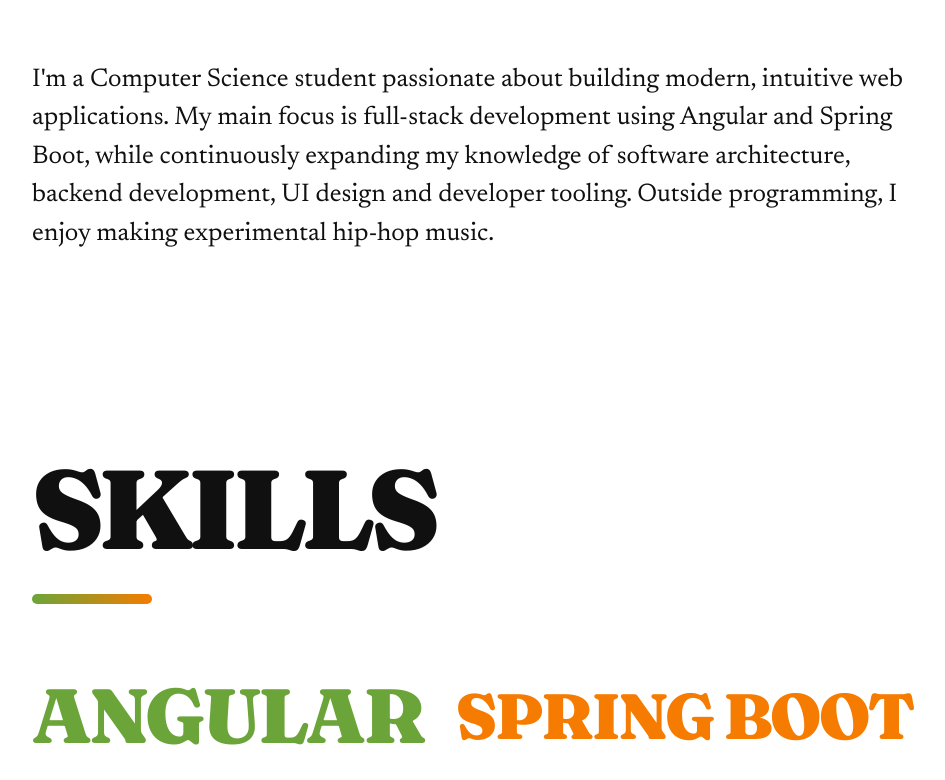
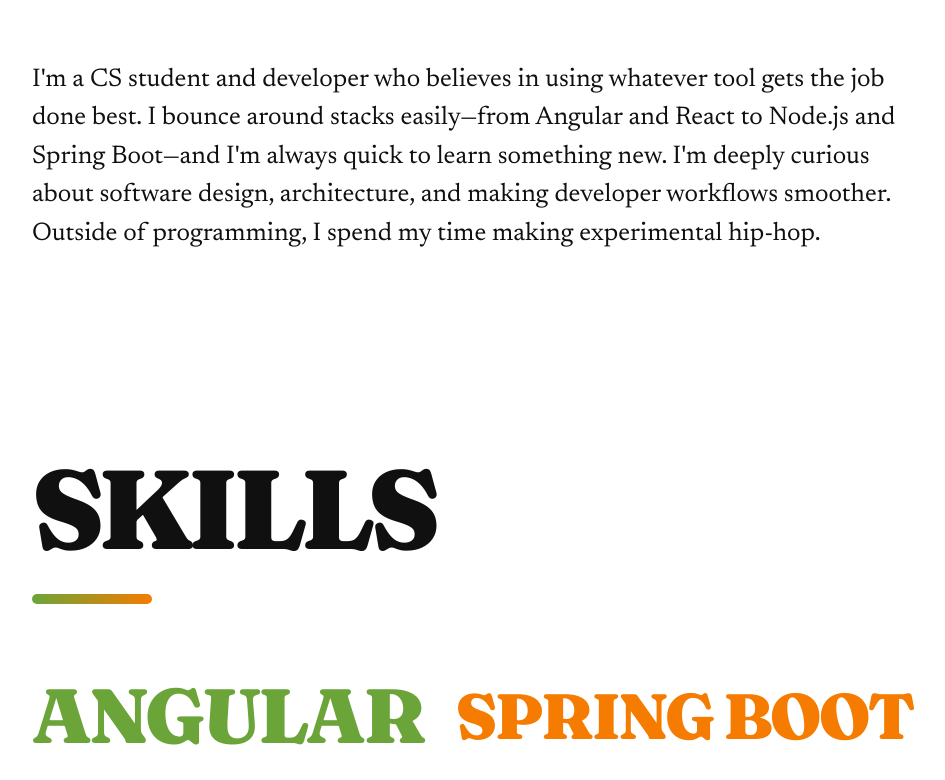
Before and after one commit to pesterian/portfolio, a plain HTML site: page index.html in a window 1280 px wide. Shown: the part 1547-2327 px from the top of the page, without its empty margins (32-977 px from the left). Drawn offline with Linux system fonts and the light colour scheme.

Commit message:
pls build

```diff
--- a/index.html
+++ b/index.html
@@ -85,12 +85,12 @@
         <h2>ABOUT</h2>
 
         <p>
-          I'm a Computer Science student passionate about building modern,
-          intuitive web applications. My main focus is full-stack development
-          using Angular and Spring Boot, while continuously expanding my
-          knowledge of software architecture, backend development, UI design and
-          developer tooling. Outside programming, I enjoy making experimental
-          hip-hop music.
+          I'm a CS student and developer who believes in using whatever tool
+          gets the job done best. I bounce around stacks easily—from Angular and
+          React to Node.js and Spring Boot—and I'm always quick to learn
+          something new. I'm deeply curious about software design, architecture,
+          and making developer workflows smoother. Outside of programming, I
+          spend my time making experimental hip-hop.
         </p>
       </div>
     </section>
@@ -199,15 +199,19 @@
 
         <div class="job">
           <div class="job-header">
-            <h3>Web Dev Team Member | <a href="https://github.com/p3d-project">Persona 3 Dual</a> Project</h3>
+            <h3>
+              Web Dev Team Member |
+              <a href="https://github.com/p3d-project">Persona 3 Dual</a>
+              Project
+            </h3>
 
             <span>Current · Remote</span>
           </div>
 
           <p>
             One of several volunteer contributors on the Web Dev team for
-            Persona 3 Dual <em>(look it up!)</em>, an open-source fan project. Contributing to
-            <a href="#p3d-web">p3d-web</a> and
+            Persona 3 Dual <em>(look it up!)</em>, an open-source fan project.
+            Contributing to <a href="#p3d-web">p3d-web</a> and
             <a href="#p3d-docs">p3d-docs</a> alongside other engineers and
             designers, picking up tasks from a shared roadmap and project board
             and translating Figma designs into responsive, accessible page
```
